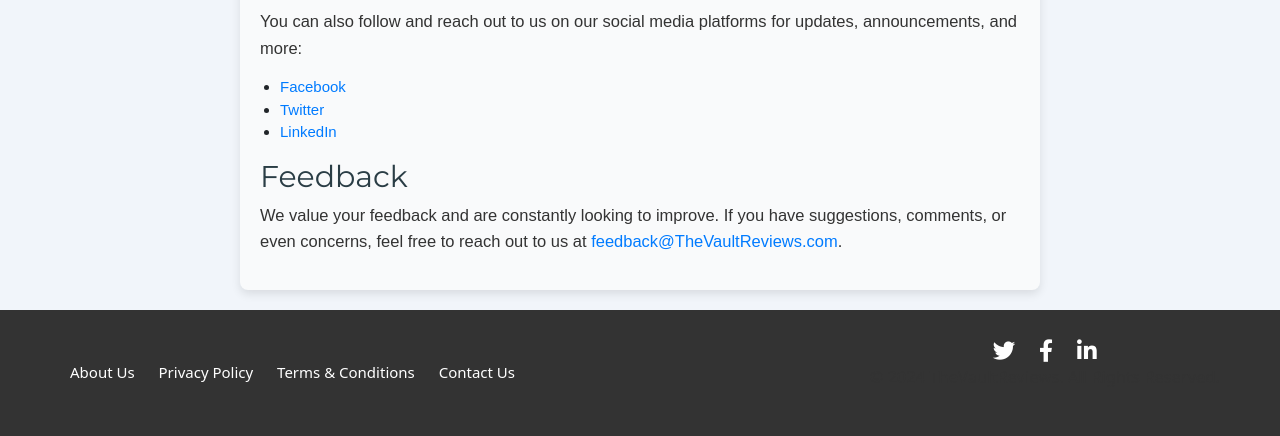
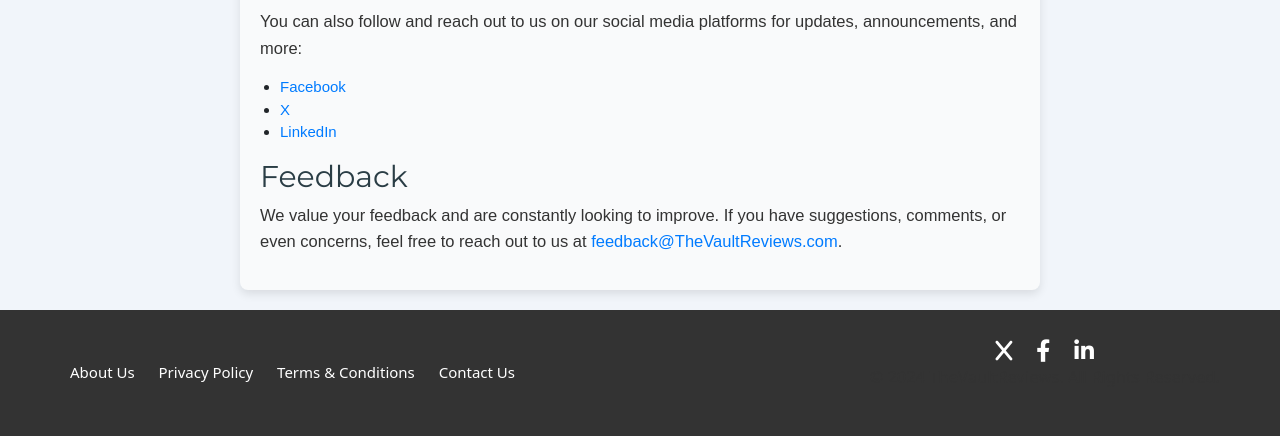
Before and after one commit to tomuk91/thereviewvault, a Django app: template reviews/templates/reviews/contact_us.html in a window 1280 px wide. Shown: the part 999-1435 px from the top of the page. Run offline with Django 3.2, Linux system fonts and the light colour scheme; the template is opened without the code that fills it, so the values that code supplies are empty; parts of the project's set-up code (start-up, migrations or seed data) failed here and were passed over; some libraries are stand-ins or nearby versions.

Commit message:
update social links for x

```diff
--- a/reviews/templates/reviews/base.html
+++ b/reviews/templates/reviews/base.html
@@ -132,7 +132,7 @@
                 <a href="{% url 'contact_us' %}">Contact Us</a>
             </div>
             <div class="footer-social">
-                <a href="#" aria-label="Follow us on Twitter"><i class="fab fa-twitter" aria-hidden="true"></i></a>
+                <a href="https://x.com/TheVaultReviews" aria-label="Follow us on X"><i class="fab fa-x" aria-hidden="true"></i></a>
                 <a href="#" aria-label="Follow us on Facebook"><i class="fab fa-facebook-f" aria-hidden="true"></i></a>
                 <a href="#" aria-label="Follow us on LinkedIn"><i class="fab fa-linkedin-in" aria-hidden="true"></i></a>
                 <p class="footer-copyright">© 2024 TheVaultReviews. All Rights Reserved.</p>
--- a/reviews/templates/reviews/contact_us.html
+++ b/reviews/templates/reviews/contact_us.html
@@ -27,7 +27,7 @@
     <p>You can also follow and reach out to us on our social media platforms for updates, announcements, and more:</p>
     <ul>
         <li><a href="#">Facebook</a></li>
-        <li><a href="#">Twitter</a></li>
+        <li><a href="https://x.com/TheVaultReviews">X</a></li>
         <li><a href="#">LinkedIn</a></li>
     </ul>
 
```
